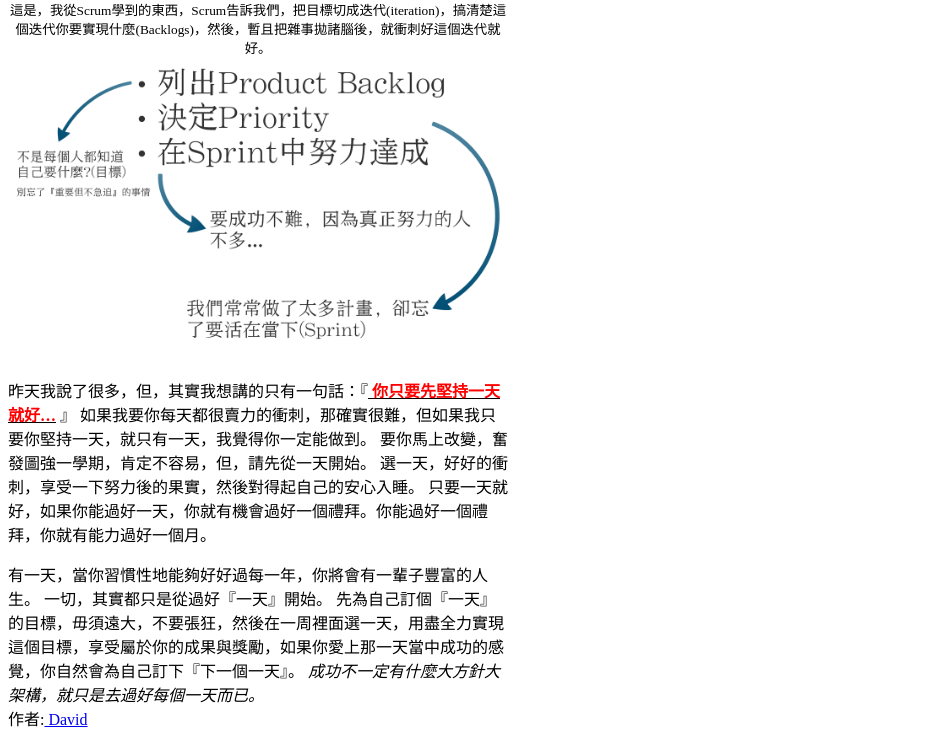
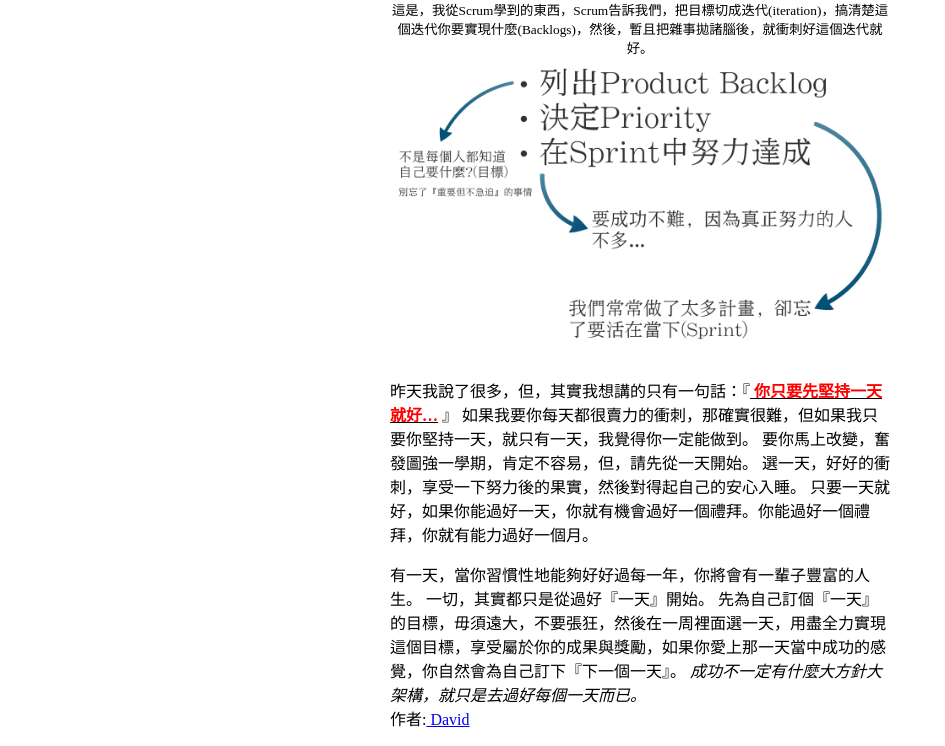
Before and after one commit to CinnaKuo/2019WEB, a plain HTML site: page lab_try.html in a window 1280 px wide. Shown: the part 198-944 px from the top of the page, without its empty margins (0-945 px from the left). Drawn offline with Linux system fonts and the light colour scheme.

Commit message:
marginauto

```diff
--- a/lab_try.html
+++ b/lab_try.html
@@ -5,7 +5,7 @@
     <meta charset="UTF-8">
 </head>
 <body>
-    <div style="height: 100%;width:500px;"><h1><b>你只要堅持一天就好…</b></h1>
+    <div style="height: 100%;width:500px;margin: 0 auto;"><h1><b>你只要堅持一天就好…</b></h1>
         <hr>
         <p style="text-align: center"><small><b><span style="color:red;font-size: 50px">昨天</span></b>去大學分享，跟同學們聊了很多，雖然大家都很<S>興奮</S>開心，但時間一如往常的不夠用，有一張投影片，我沒時間講太多…<br>
         這是，我從Scrum學到的東西，Scrum告訴我們，把目標切成迭代(iteration)，搞清楚這個迭代你要實現什麼(Backlogs)，然後，暫且把雜事拋諸腦後，就衝刺好這個迭代就好。</small><br>
```
